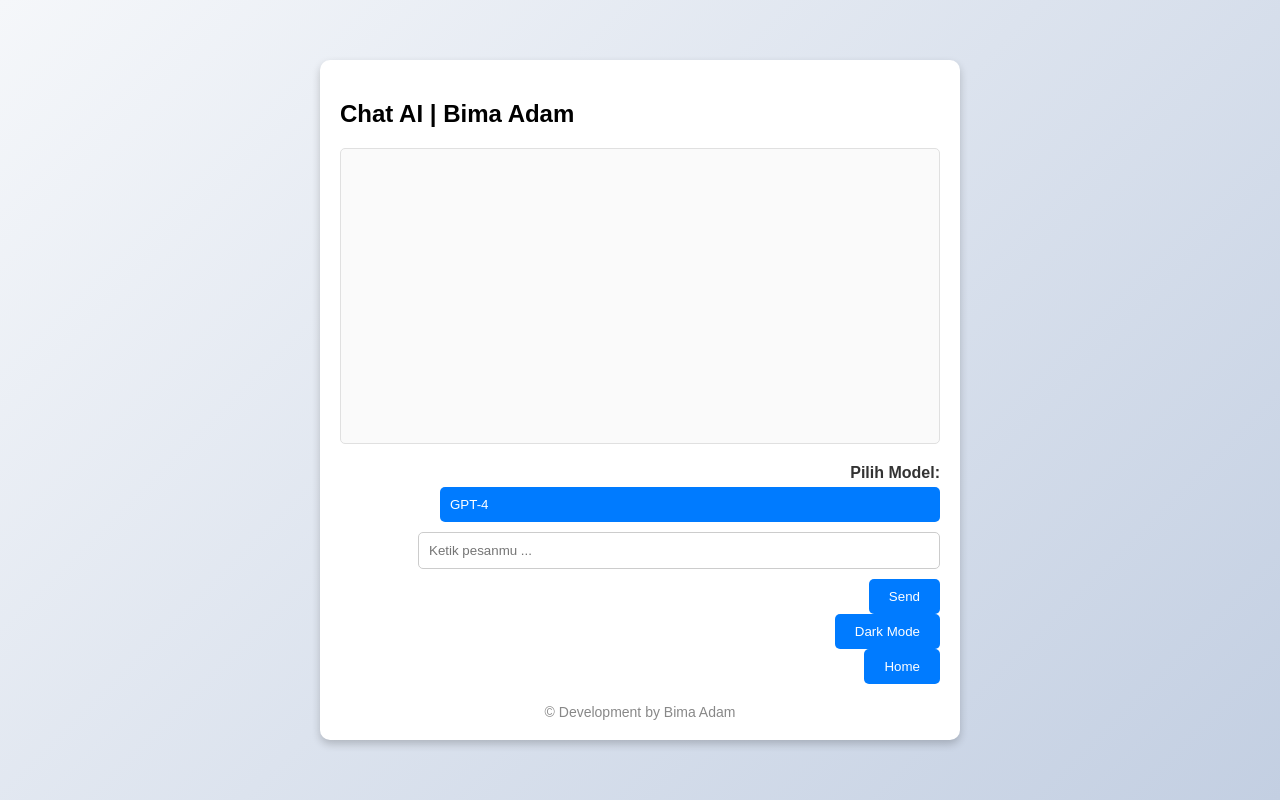
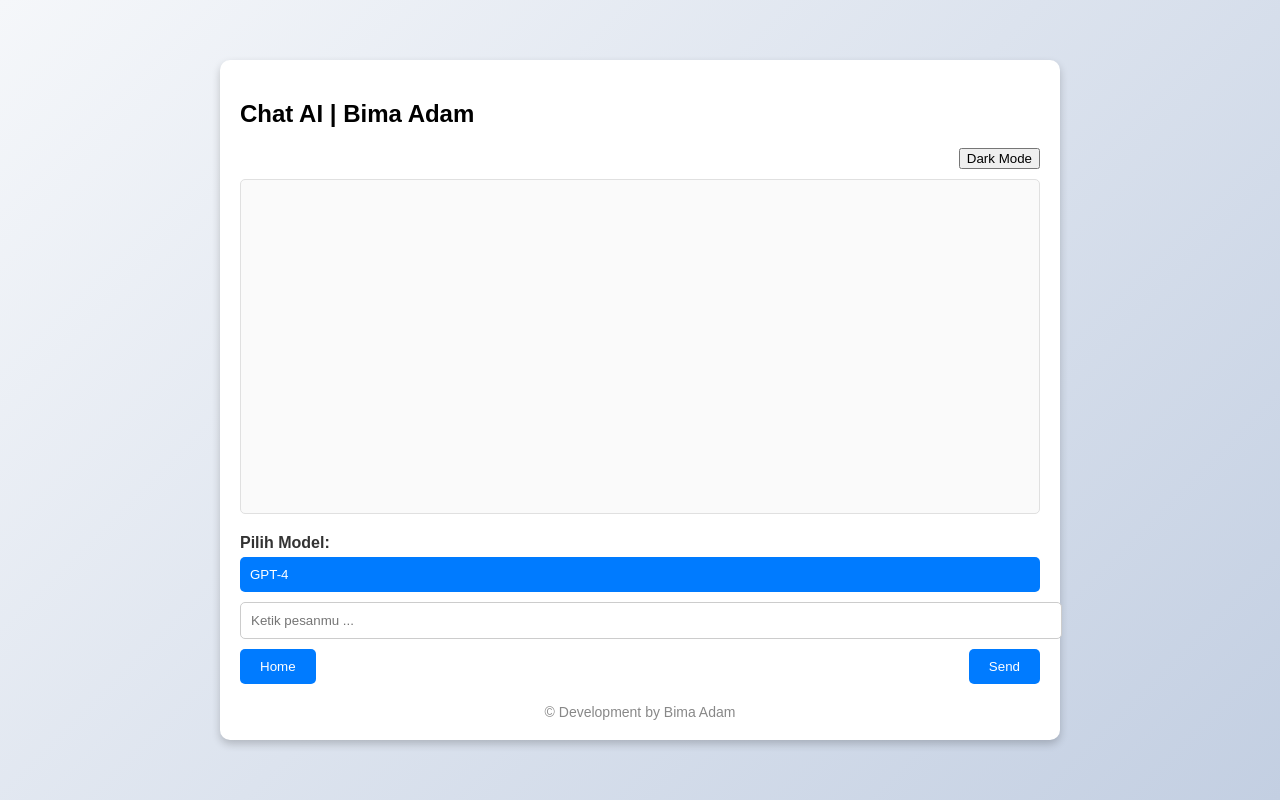
Before and after one commit to bimaadam/bimaadam.github.io, a Flask app: page / in a window 1280 px wide. Run offline with Flask 3, Linux system fonts and the light colour scheme.

Commit message:
fix web ai amburadul

```diff
--- a/chatai/api/app.py
+++ b/chatai/api/app.py
@@ -13,10 +13,11 @@
     query = data.get('query')
     engine = data.get('engine')
 
+    # Tambahkan parameter untuk mengontrol panjang respon
     if engine == 'gemini':
-        url = 'https://galihmrd.my.id/bard_ai?query=' + query + '&engine=gemini'
+        url = f'https://galihmrd.my.id/bard_ai?query={query}&engine=gemini&max_tokens=150'
     elif engine == 'gpt4':
-        url = 'https://galihmrd.my.id/bard_ai?query=' + query + '&engine=gpt4'
+        url = f'https://galihmrd.my.id/bard_ai?query={query}&engine=gpt4&max_tokens=150'
     else:
         return jsonify({'error': 'Unknown engine'}), 400
 
@@ -26,6 +27,7 @@
         return jsonify(response.json())
     except requests.exceptions.RequestException as e:
         return jsonify({'error': str(e)}), 500
+
 #Bimaadam
 if __name__ == '__main__':
     app.run(debug=True)
--- a/chatai/api/templates/index.html
+++ b/chatai/api/templates/index.html
@@ -19,7 +19,7 @@
             border-radius: 10px;
             box-shadow: 0 4px 8px rgba(0, 0, 0, 0.2);
             width: 100%;
-            max-width: 600px;
+            max-width: 800px; /* Luaskan container */
             padding: 20px;
             display: flex;
             flex-direction: column;
@@ -27,30 +27,39 @@
         }
         .chat-box {
             flex: 1;
-            max-height: 400px;
             overflow-y: auto;
             margin-bottom: 20px;
             border: 1px solid #e0e0e0;
             padding: 10px;
             border-radius: 5px;
             background-color: #fafafa;
+            display: flex;
+            flex-direction: column-reverse; /* Menampilkan pesan terbaru di bawah */
         }
         .chat-box p {
             margin: 10px 0;
             padding: 10px;
             border-radius: 10px;
+            max-width: 70%; /* Batas lebar pesan */
+            word-wrap: break-word; /* Memastikan kata-kata panjang terpecah */
         }
         .user-message {
             background-color: #d1e7dd;
-            text-align: right;
+            align-self: flex-end;
         }
         .ai-message {
             background-color: #f8d7da;
+            align-self: flex-start;
         }
         .input-group {
             display: flex;
             flex-direction: column;
-            align-items: flex-end;
+            align-items: stretch;
+        }
+        .input-group label {
+            margin-bottom: 5px;
+            font-weight: bold;
+            color: #333;
         }
         .input-group select,
         .input-group input {
@@ -59,7 +68,6 @@
             border-radius: 5px;
             border: 1px solid #ccc;
             width: 100%;
-            max-width: 500px;
         }
         .input-group select {
             appearance: none;
@@ -67,6 +75,10 @@
             color: white;
             border: none;
             cursor: pointer;
+        }
+        .input-group .button-group {
+            display: flex;
+            justify-content: space-between;
         }
         .input-group button {
             padding: 10px 20px;
@@ -79,19 +91,17 @@
         .input-group button:hover {
             background-color: #0056b3;
         }
+        .dark-mode-toggle {
+            display: flex;
+            justify-content: flex-end;
+            margin-bottom: 10px;
+        }
         footer {
             text-align: center;
             margin-top: 20px;
             font-size: 14px;
             color: #888;
         }
-        .input-group label {
-            display: block;
-            margin-bottom: 5px;
-            font-weight: bold;
-            color: #333;
-        }
-
         /* Dark mode styles */
         .dark-mode {
             background: #333;
@@ -128,6 +138,9 @@
 <body>
     <div class="chat-container">
         <h2>Chat AI | Bima Adam</h2>
+        <div class="dark-mode-toggle">
+            <button onclick="toggleDarkMode()">Dark Mode</button>
+        </div>
         <div class="chat-box" id="chat-box"></div>
         <div class="input-group">
             <label for="engine">Pilih Model:</label>
@@ -136,11 +149,12 @@
                 <option value="gemini">Gemini</option>
             </select>
             <input type="text" id="query-input" placeholder="Ketik pesanmu ...">
-            <button onclick="sendQuery()">Send</button>
-            <button onclick="toggleDarkMode()">Dark Mode</button>
-            <a href="https://bimaadamrin.my.id">
-            <button onclick="button-home">Home</button>
-            </a>
+            <div class="button-group">
+                <a href="https://bimaadamrin.my.id">
+                    <button type="button">Home</button>
+                </a>
+                <button onclick="sendQuery()">Send</button>
+            </div>
         </div>
         <footer>
             &copy; Development by Bima Adam
@@ -159,11 +173,9 @@
             const userMessage = document.createElement('p');
             userMessage.className = 'user-message';
             userMessage.textContent = query;
-            chatBox.appendChild(userMessage);
+            chatBox.prepend(userMessage); // Menambahkan pesan di atas
+
             document.getElementById('query-input').value = '';
-
-            // Scroll to bottom
-            chatBox.scrollTop = chatBox.scrollHeight;
 
             fetch('/query', {
                 method: 'POST',
@@ -177,10 +189,7 @@
                 const aiMessage = document.createElement('p');
                 aiMessage.className = 'ai-message';
                 aiMessage.textContent = data.data;
-                chatBox.appendChild(aiMessage);
-
-                // Scroll to bottom
-                chatBox.scrollTop = chatBox.scrollHeight;
+                chatBox.prepend(aiMessage); // Menambahkan pesan di atas
             })
             .catch(error => console.error('Error:', error));
         }
```
